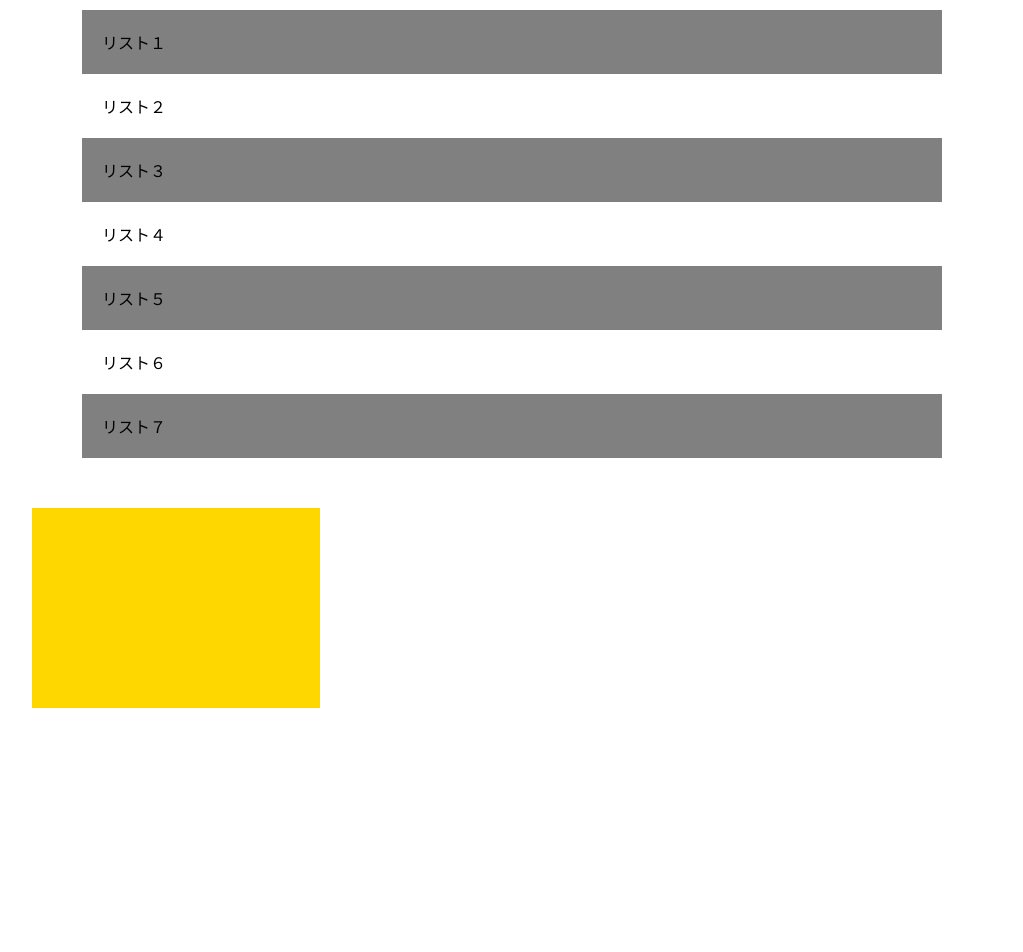
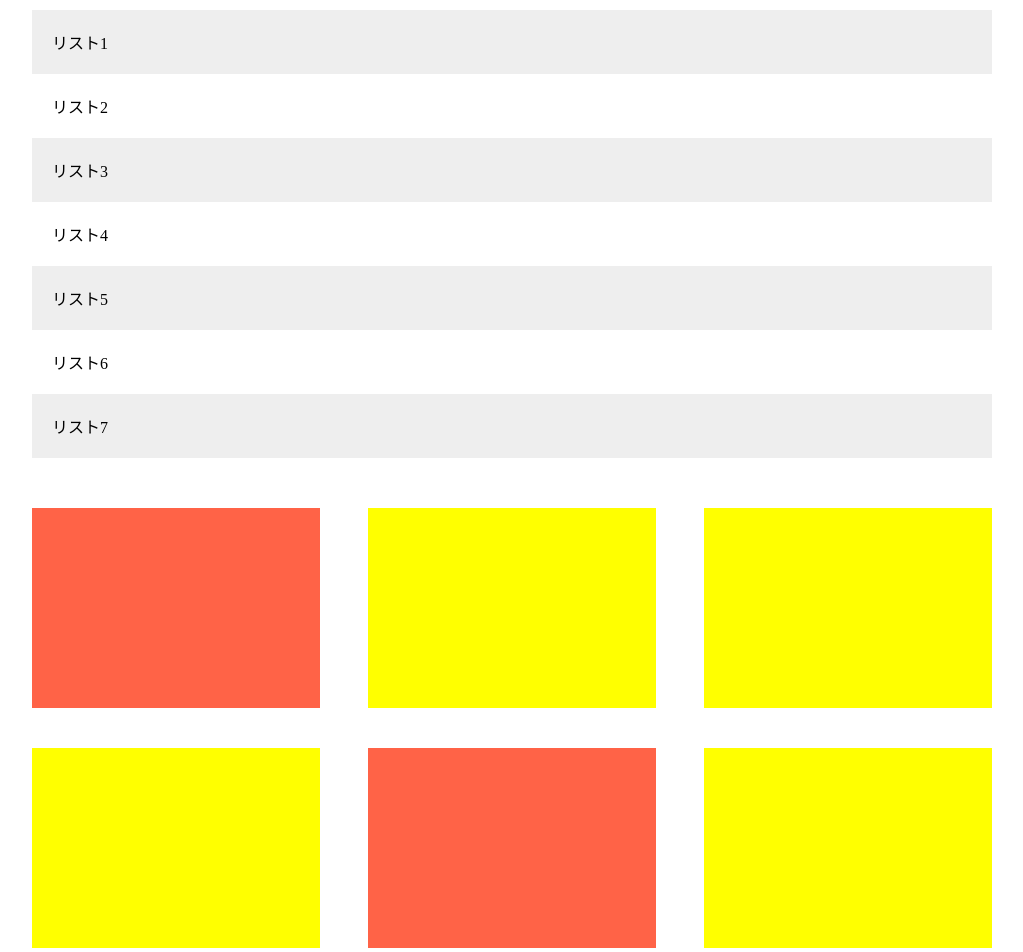
Before and after one commit to kurosaki993/HTML-practice, a plain HTML site: page 8章/qustion/index.html in a window 1280 px wide. Shown: the part 40-992 px from the top of the page, without its empty margins (128-1151 px from the left). Before the commit the page ends 800 px from the top, so only its background shows below. Drawn offline with Linux system fonts and the light colour scheme.

Commit message:
[finish 1-8]

```diff
--- a/8章/qustion/index.html
+++ b/8章/qustion/index.html
@@ -7,26 +7,26 @@
     </head>
     <body>
         <main>
-         <ul class="list-item">
-            <li class="list-1">リスト１</li>
-            <li class="list-2">リスト２</li>
-            <li class="list-3">リスト３</li>
-            <li class="list-4">リスト４</li>
-            <li class="list-5">リスト５</li>
-            <li class="list-6">リスト６</li>
-            <li class="list-7">リスト７</li>
-         </ul>
-         <div class="box-list">
-            <div class="box-1"></div>
-            <div class="box-2"></div>
-            <div class="box-3"></div>
-            <div class="box-4"></div>
-            <div class="box-5"></div>
-            <div class="box-6"></div>
-            <div class="box-7"></div>
-            <div class="box-8"></div>
-            <div class="box-9"></div>
-        </div>
+            <ul class="item-list">
+                <li class="item">リスト1</li>
+                <li class="item">リスト2</li>
+                <li class="item">リスト3</li>
+                <li class="item">リスト4</li>
+                <li class="item">リスト5</li>
+                <li class="item">リスト6</li>
+                <li class="item">リスト7</li>
+            </ul>
+            <div class="box-list">
+                <div class="box"></div>
+                <div class="box"></div>
+                <div class="box"></div>
+                <div class="box"></div>
+                <div class="box"></div>
+                <div class="box"></div>
+                <div class="box"></div>
+                <div class="box"></div>
+                <div class="box"></div>
+            </div>
         </main>
     </body>
 </html>
--- a/8章/qustion/styel.css
+++ b/8章/qustion/styel.css
@@ -9,26 +9,21 @@ main{
     margin: 50px auto;
 }
 
-.list-item{
-    margin: 50px ;
+.item-list{
+    margin-bottom: 50px;
+}
+
+.item{
+    padding: 20px;
     list-style: none;
 }
 
-.list-item>li{
-    padding: 20px;
+.item:nth-child(odd){
+    background-color: #eee;
 }
 
-.list-item>li:nth-child(odd){
-    background-color: grey;
-}
-
-.list-1{
-    margin-top: 50px;
-}
-
-
-main > div{
-    background-color: #ffd700;
+.box{
+    background-color: yellow;
     width: 30%;
     height: 200px;
     float: left;
@@ -36,10 +31,16 @@ main > div{
     margin-bottom: 40px;
 }
 
-main> div:nth-child(3n){
-    margin-right: 0;;
+.box:first-child,
+.box:nth-child(5),
+.box:last-child{
+    background-color: tomato;
 }
 
-main> div:nth-child(-n + 3){
+.box:nth-child(3n){
+    margin-right: 0;
+}
+
+.box:last-child(-n+3){
     margin-bottom: 0;
 }
```
